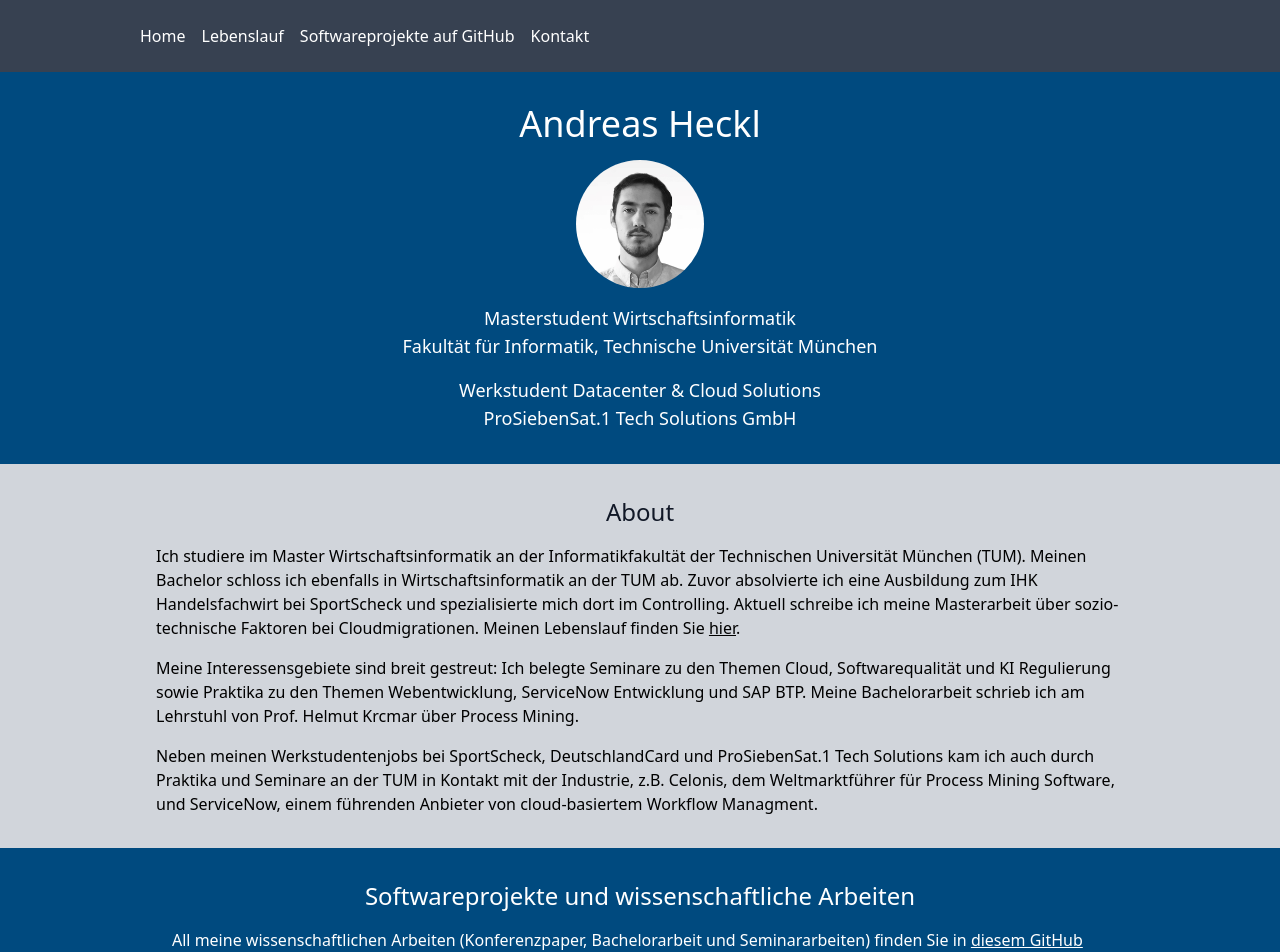
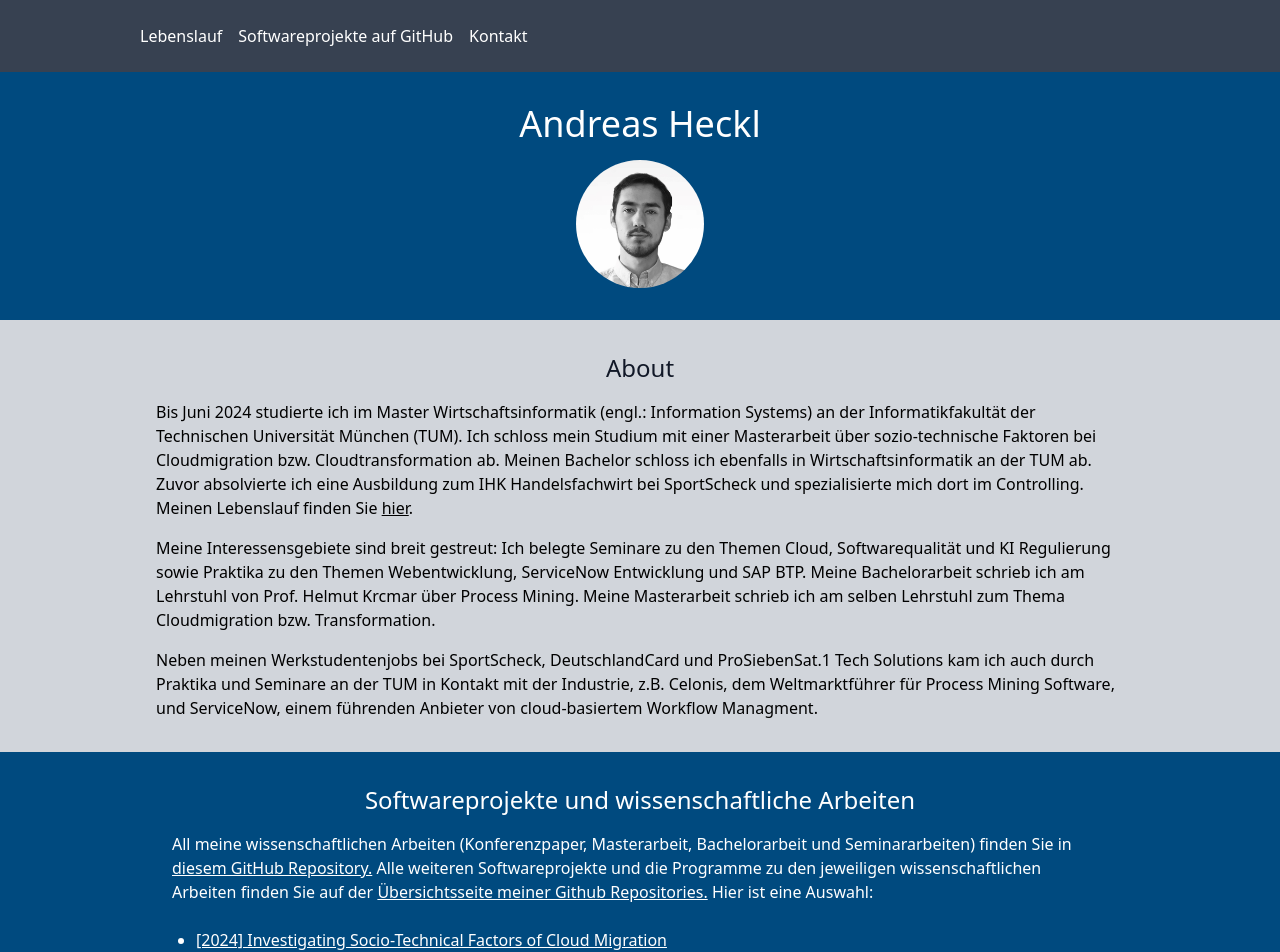
Before and after one commit to aheckl/homepage, a Next.js app: page / in a window 1280 px wide. Shown: the top 952 px of the page. Built offline with nearby package versions, Linux system fonts and the light colour scheme.

Commit message:
Update info and CV

```diff
--- a/pages/index.js
+++ b/pages/index.js
@@ -9,9 +9,9 @@ const Home = () => {
       {/* Navbar */}
       <div className="bg-gray-700 py-6 px-8 flex justify-between" id="home">
         <div className="container space-x-4">
-          <a href="#home" className="text-white hover:text-gray-300">
+          {/*<a href="#home" className="text-white hover:text-gray-300">
             Home
-          </a>
+          </a> */}
           <a href="cv.pdf" className="text-white hover:text-gray-300">
             Lebenslauf
           </a>
@@ -31,10 +31,8 @@ const Home = () => {
           <div className="flex justify-center mt-1 relative z-10">
             <img src="bild.jpg" alt="Round Picture" className="rounded-full h-32 w-32 border-1" />
           </div>
-          <p className="text-lg text-white mt-4">Masterstudent Wirtschaftsinformatik</p>
-          <p className="text-lg text-white">Fakultät für Informatik, Technische Universität München</p>
-          <p className="text-lg text-white mt-4">Werkstudent Datacenter & Cloud Solutions</p>
-          <p className="text-lg text-white">ProSiebenSat.1 Tech Solutions GmbH</p>
+          {/* <p className="text-lg text-white mt-4">M. Sc. Wirtschaftsinformatik</p>
+          <p className="text-lg text-white">Fakultät für Informatik, Technische Universität München</p> */}
         </div>
       </div>
 
@@ -43,11 +41,11 @@ const Home = () => {
         <div className="container p-4">
           <h2 className="text-2xl font-normal text-center text-gray-900 mb-4">About</h2>
           <p className="text-black">
-            Ich studiere im Master Wirtschaftsinformatik an der Informatikfakultät der Technischen Universität München
-            (TUM). Meinen Bachelor schloss ich ebenfalls in Wirtschaftsinformatik an der TUM ab. Zuvor absolvierte ich
-            eine Ausbildung zum IHK Handelsfachwirt bei SportScheck und spezialisierte mich dort im Controlling. Aktuell
-            schreibe ich meine Masterarbeit über sozio-technische Faktoren bei Cloudmigrationen. Meinen Lebenslauf
-            finden Sie{" "}
+            Bis Juni 2024 studierte ich im Master Wirtschaftsinformatik (engl.: Information Systems) an der
+            Informatikfakultät der Technischen Universität München (TUM). Ich schloss mein Studium mit einer
+            Masterarbeit über sozio-technische Faktoren bei Cloudmigration bzw. Cloudtransformation ab. Meinen Bachelor
+            schloss ich ebenfalls in Wirtschaftsinformatik an der TUM ab. Zuvor absolvierte ich eine Ausbildung zum IHK
+            Handelsfachwirt bei SportScheck und spezialisierte mich dort im Controlling. Meinen Lebenslauf finden Sie{" "}
             <a href="cv.pdf" className=" underline hover:text-gray-500">
               hier
             </a>
@@ -56,7 +54,8 @@ const Home = () => {
           <p className="text-black mt-4">
             Meine Interessensgebiete sind breit gestreut: Ich belegte Seminare zu den Themen Cloud, Softwarequalität und
             KI Regulierung sowie Praktika zu den Themen Webentwicklung, ServiceNow Entwicklung und SAP BTP. Meine
-            Bachelorarbeit schrieb ich am Lehrstuhl von Prof. Helmut Krcmar über Process Mining.
+            Bachelorarbeit schrieb ich am Lehrstuhl von Prof. Helmut Krcmar über Process Mining. Meine Masterarbeit
+            schrieb ich am selben Lehrstuhl zum Thema Cloudmigration bzw. Transformation.
           </p>
 
           <p className="text-black mt-4">
@@ -75,7 +74,8 @@ const Home = () => {
             Softwareprojekte und wissenschaftliche Arbeiten
           </h2>
           <p>
-            All meine wissenschaftlichen Arbeiten (Konferenzpaper, Bachelorarbeit und Seminararbeiten) finden Sie in{" "}
+            All meine wissenschaftlichen Arbeiten (Konferenzpaper, Masterarbeit, Bachelorarbeit und Seminararbeiten)
+            finden Sie in{" "}
             <a href="https://github.com/aheckl/scientific-work" className=" underline hover:text-gray-300">
               diesem GitHub Repository.
             </a>{" "}
@@ -89,6 +89,15 @@ const Home = () => {
           {/* <h2 className="text-2xl font-light text-white mb-2 mt-2">wissenschaftliche Arbeiten</h2> */}
           <br></br>
           <ul className="list-disc pl-6 text-white">
+            <li className="mb-2">
+              <a href="ma.pdf" className=" underline hover:text-gray-300">
+                [2024] Investigating Socio-Technical Factors of Cloud Migration
+              </a>
+              <br />
+              Masterarbeit über sozio-technische Faktoren bei Cloudmigration bzw. Cloudtransformation in Unternehmen.
+              Ich führte für diese Arbeit 20 Interviews mit Praxisexperten.
+              <br />
+            </li>
             <li className="mb-2">
               <a href="seminar-cloud.pdf" className=" underline hover:text-gray-300">
                 [2024] Cloud Driven Organizational Transformation - Rethinking IT-related Roles and Structures
```
Also changed, not shown: 2 other files (tests, documents, lock files or other folders).
